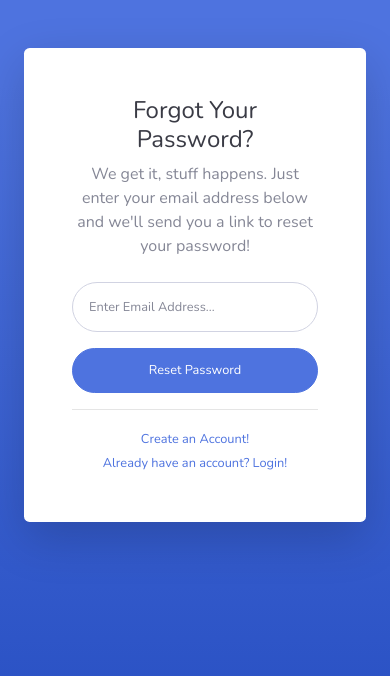
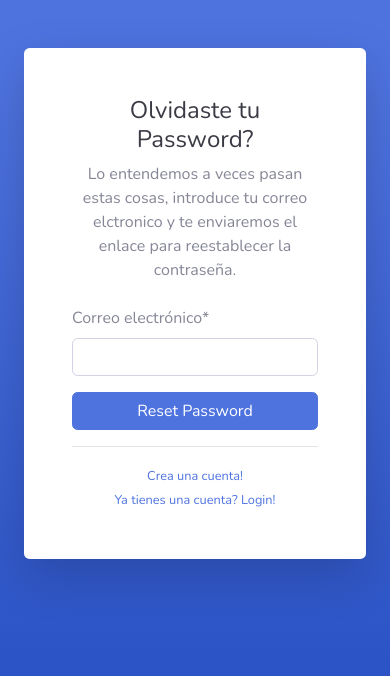
Before and after one commit to vlopez-dev/agenda, a Django app: page /accounts/password_reset/ in a window 390 px wide. Shown: the top 676 px of the page. Run offline with Django 4.2, Linux system fonts and the light colour scheme; some libraries are stand-ins or nearby versions.

Commit message:
base reset passs template

```diff
--- /dev/null
+++ b/registration/templates/registration/base-reset-pass.html
@@ -0,0 +1,85 @@
+<!DOCTYPE html>
+<html lang="en">
+
+<head>
+
+    <meta charset="utf-8">
+    <meta http-equiv="X-UA-Compatible" content="IE=edge">
+    <meta name="viewport" content="width=device-width, initial-scale=1, shrink-to-fit=no">
+    <meta name="description" content="">
+    <meta name="author" content="">
+
+    <title>Reset Password</title>
+    {% load static %}
+
+    <!-- Custom fonts for this template-->
+    <link href="{% static 'vendor/fontawesome-free/css/all.min.css' %}" rel="stylesheet" type="text/css">
+    <link
+        href="https://fonts.googleapis.com/css?family=Nunito:200,200i,300,300i,400,400i,600,600i,700,700i,800,800i,900,900i"
+        rel="stylesheet">
+
+    <!-- Custom styles for this template-->
+    <link href="{% static 'css/sb-admin-2.min.css' %}" rel="stylesheet">
+
+</head>
+
+<body class="bg-gradient-primary">
+
+    <div class="container">
+
+        <!-- Outer Row -->
+        <div class="row justify-content-center">
+
+            <div class="col-xl-10 col-lg-12 col-md-9">
+
+                <div class="card o-hidden border-0 shadow-lg my-5">
+                    <div class="card-body p-0">
+                        <!-- Nested Row within Card Body -->
+                        <div class="row">
+                            <div class="col-lg-6 d-none d-lg-block bg-password-image"></div>
+                            <div class="col-lg-6">
+                                <div class="p-5">
+                                    <div class="text-center">
+                                        <h1 class="h4 text-gray-900 mb-2">Olvidaste tu Password?</h1>
+                                        <p class="mb-4">Lo entendemos a veces pasan estas cosas, introduce tu correo elctronico y te enviaremos
+                                            el enlace para reestablecer la contraseña.
+                                        </p>
+                                    </div>
+
+                                    {% block content %}
+
+
+                                    {% endblock %}
+
+                                    <hr>
+                                    <div class="text-center">
+                                        <a class="small" href="{% url 'signup' %}">Crea una cuenta!</a>
+                                    </div>
+                                    <div class="text-center">
+                                        <a class="small" href="{% url 'login' %}">Ya tienes una cuenta? Login!</a>
+                                    </div>
+                                </div>
+                            </div>
+                        </div>
+                    </div>
+                </div>
+
+            </div>
+
+        </div>
+
+    </div>
+
+    <!-- Bootstrap core JavaScript-->
+    <script src="{% static 'vendor/jquery/jquery.min.js' %}"></script>
+    <script src="{% static 'vendor/bootstrap/js/bootstrap.bundle.min.js' %}"></script>
+
+    <!-- Core plugin JavaScript-->
+    <script src="{% static 'vendor/jquery-easing/jquery.easing.min.js' %}"></script>
+
+    <!-- Custom scripts for all pages-->
+    <script src="{% static 'js/sb-admin-2.min.js' %}"></script>
+
+</body>
+
+</html>
--- a/registration/templates/registration/password_reset_form.html
+++ b/registration/templates/registration/password_reset_form.html
@@ -1,88 +1,14 @@
-<!DOCTYPE html>
-<html lang="en">
+{% extends 'registration/base-reset-pass.html' %}
+            {% load bootstrap5 %}
 
-<head>
+            {% load crispy_forms_tags %}
+            {{form.mobile|as_crispy_field}}
+            {% block content %}
 
-    <meta charset="utf-8">
-    <meta http-equiv="X-UA-Compatible" content="IE=edge">
-    <meta name="viewport" content="width=device-width, initial-scale=1, shrink-to-fit=no">
-    <meta name="description" content="">
-    <meta name="author" content="">
+            {{ form.email|as_crispy_field }}
+            <a href="login.html" class="btn btn-primary btn-user btn-block">
+                Reset Password
+            </a>
 
-    <title>SB Admin 2 - Forgot Password</title>
-    {% load static %}
 
-    <!-- Custom fonts for this template-->
-    <link href="{% static 'vendor/fontawesome-free/css/all.min.css' %}" rel="stylesheet" type="text/css">
-    <link
-        href="https://fonts.googleapis.com/css?family=Nunito:200,200i,300,300i,400,400i,600,600i,700,700i,800,800i,900,900i"
-        rel="stylesheet">
-
-    <!-- Custom styles for this template-->
-    <link href="{% static 'css/sb-admin-2.min.css' %}" rel="stylesheet">
-
-</head>
-
-<body class="bg-gradient-primary">
-
-    <div class="container">
-
-        <!-- Outer Row -->
-        <div class="row justify-content-center">
-
-            <div class="col-xl-10 col-lg-12 col-md-9">
-
-                <div class="card o-hidden border-0 shadow-lg my-5">
-                    <div class="card-body p-0">
-                        <!-- Nested Row within Card Body -->
-                        <div class="row">
-                            <div class="col-lg-6 d-none d-lg-block bg-password-image"></div>
-                            <div class="col-lg-6">
-                                <div class="p-5">
-                                    <div class="text-center">
-                                        <h1 class="h4 text-gray-900 mb-2">Forgot Your Password?</h1>
-                                        <p class="mb-4">We get it, stuff happens. Just enter your email address below
-                                            and we'll send you a link to reset your password!</p>
-                                    </div>
-                                    <form class="user">
-                                        <div class="form-group">
-                                            <input type="email" class="form-control form-control-user"
-                                                id="exampleInputEmail" aria-describedby="emailHelp"
-                                                placeholder="Enter Email Address...">
-                                        </div>
-                                        <a href="login.html" class="btn btn-primary btn-user btn-block">
-                                            Reset Password
-                                        </a>
-                                    </form>
-                                    <hr>
-                                    <div class="text-center">
-                                        <a class="small" href="{% url 'signup' %}">Create an Account!</a>
-                                    </div>
-                                    <div class="text-center">
-                                        <a class="small" href="{% url 'login' %}">Already have an account? Login!</a>
-                                    </div>
-                                </div>
-                            </div>
-                        </div>
-                    </div>
-                </div>
-
-            </div>
-
-        </div>
-
-    </div>
-
-    <!-- Bootstrap core JavaScript-->
-    <script src="{% static 'vendor/jquery/jquery.min.js' %}"></script>
-    <script src="{% static 'vendor/bootstrap/js/bootstrap.bundle.min.js' %}"></script>
-
-    <!-- Core plugin JavaScript-->
-    <script src="{% static 'vendor/jquery-easing/jquery.easing.min.js' %}"></script>
-
-    <!-- Custom scripts for all pages-->
-    <script src="{% static 'js/sb-admin-2.min.js' %}"></script>
-
-</body>
-
-</html>
+            {% endblock %}
--- a/registration/views.py
+++ b/registration/views.py
@@ -18,4 +18,4 @@
 class PasswordResetView(CreateView):
     form_class = UserCreationFormWithEmail
     success_url = reverse_lazy('login')
-    template_name = 'registration/forgot-password.html'
+    template_name = 'registration/reset-pass.html'
```
Also changed, not shown: registration/forms.py (line endings or trailing spaces).
